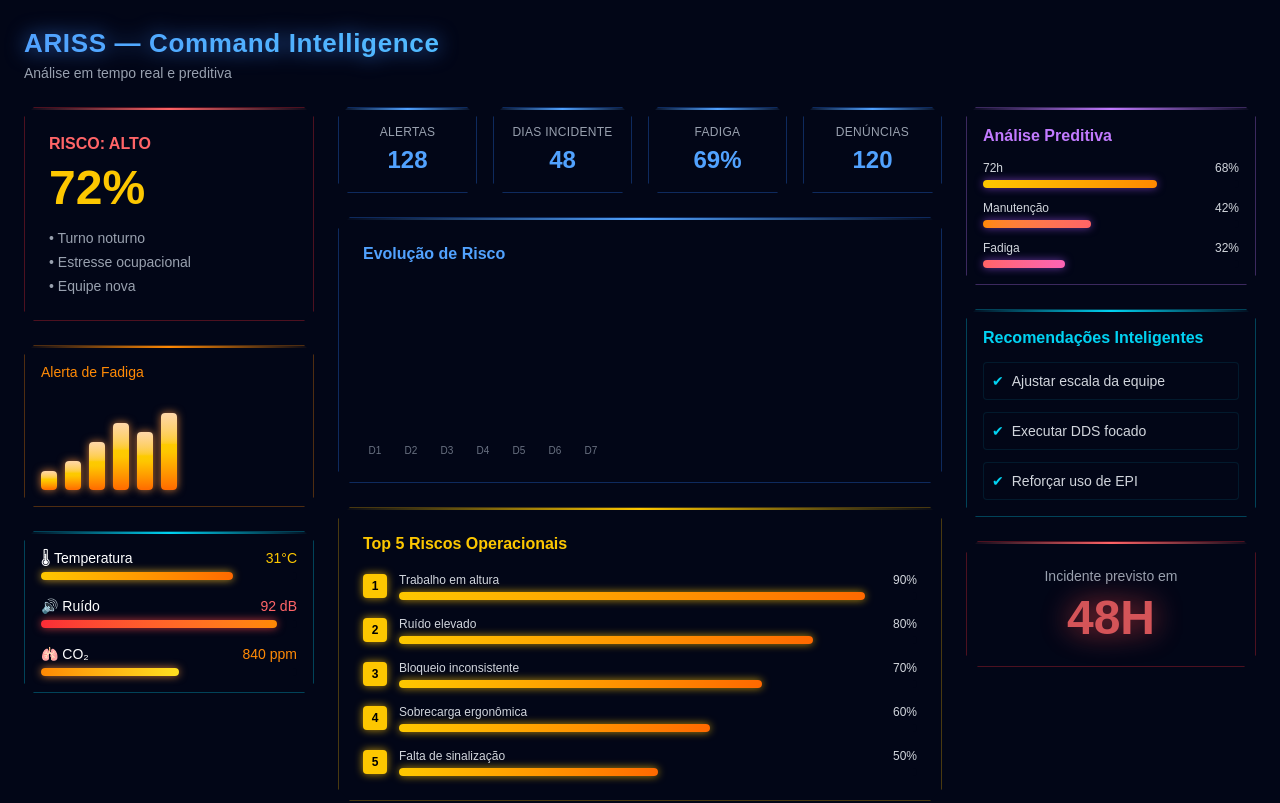
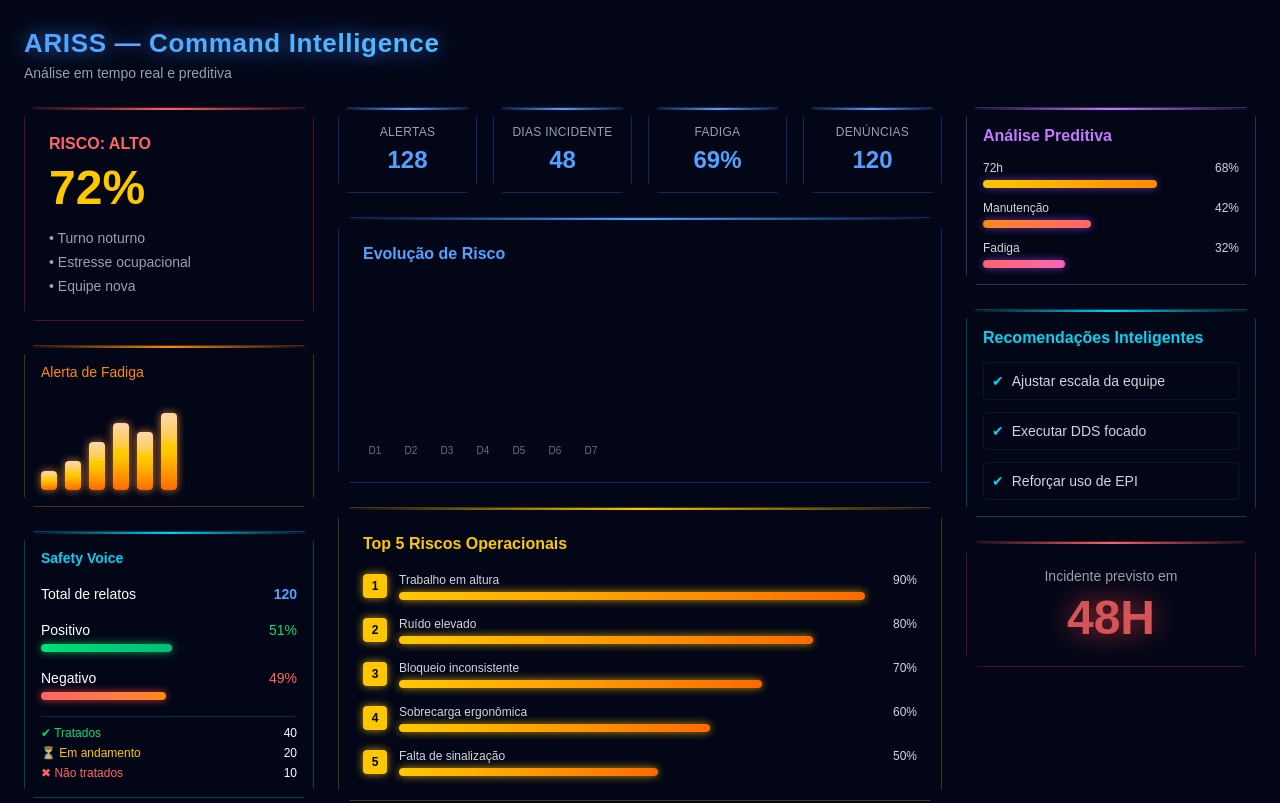
Before and after one commit to anaartagaveytia1-web/aris-frontend, a Next.js app: page /kpi in a window 1280 px wide. Shown: the top 803 px of the page. Built offline with nearby package versions, Linux system fonts and the light colour scheme.

Commit message:
add safety voice no KPI

```diff
--- a/app/kpi/page.tsx
+++ b/app/kpi/page.tsx
@@ -103,7 +103,7 @@ export default function KPI() {
 
 </div>
 
-          {/* SENSORES */}
+        {/* SAFETY VOICE */}
 <div
   className="
   relative
@@ -126,45 +126,64 @@ export default function KPI() {
 
   <div className="relative space-y-4 text-sm">
 
-    {/* TEMPERATURA */}
+    <div className="text-cyan-400 font-semibold">
+      Safety Voice
+    </div>
+
+    {/* TOTAL */}
+    <div className="flex justify-between">
+      <span>Total de relatos</span>
+      <span className="text-blue-400 font-bold">120</span>
+    </div>
+
+    {/* POSITIVO */}
     <div>
       <div className="flex justify-between">
-        <span>🌡 Temperatura</span>
-        <span className="text-yellow-400">31°C</span>
+        <span>Positivo</span>
+        <span className="text-green-400">51%</span>
       </div>
 
       <div className="h-2 bg-[#020617] rounded mt-1">
-        <div className="h-2 bg-gradient-to-r from-yellow-400 to-orange-500 rounded w-[75%] shadow-[0_0_8px_rgba(251,191,36,0.8)]" />
+        <div className="h-2 bg-gradient-to-r from-green-400 to-emerald-500 rounded w-[51%] shadow-[0_0_8px_rgba(34,197,94,0.8)]" />
       </div>
     </div>
 
-    {/* RUÍDO */}
+    {/* NEGATIVO */}
     <div>
       <div className="flex justify-between">
-        <span>🔊 Ruído</span>
-        <span className="text-red-400">92 dB</span>
+        <span>Negativo</span>
+        <span className="text-red-400">49%</span>
       </div>
 
       <div className="h-2 bg-[#020617] rounded mt-1">
-        <div className="h-2 bg-gradient-to-r from-red-500 to-orange-400 rounded w-[92%] shadow-[0_0_8px_rgba(239,68,68,0.8)]" />
+        <div className="h-2 bg-gradient-to-r from-red-400 to-orange-400 rounded w-[49%] shadow-[0_0_8px_rgba(239,68,68,0.8)]" />
       </div>
     </div>
 
-    {/* CO2 */}
-    <div>
+    {/* STATUS DE TRATAMENTO */}
+    <div className="pt-2 border-t border-cyan-400/20 text-xs space-y-1">
+
       <div className="flex justify-between">
-        <span>🫁 CO₂</span>
-        <span className="text-orange-400">840 ppm</span>
+        <span className="text-green-400">✔ Tratados</span>
+        <span>40</span>
       </div>
 
-      <div className="h-2 bg-[#020617] rounded mt-1">
-        <div className="h-2 bg-gradient-to-r from-orange-400 to-yellow-300 rounded w-[54%] shadow-[0_0_8px_rgba(251,146,60,0.8)]" />
+      <div className="flex justify-between">
+        <span className="text-yellow-400">⏳ Em andamento</span>
+        <span>20</span>
       </div>
+
+      <div className="flex justify-between">
+        <span className="text-red-400">✖ Não tratados</span>
+        <span>10</span>
+      </div>
+
     </div>
-    </div>
+
+  </div>
+
 </div>
 </div>
-
         {/* 🟣 CENTRO */}
         <div className="col-span-6 flex flex-col gap-6">
 
```
